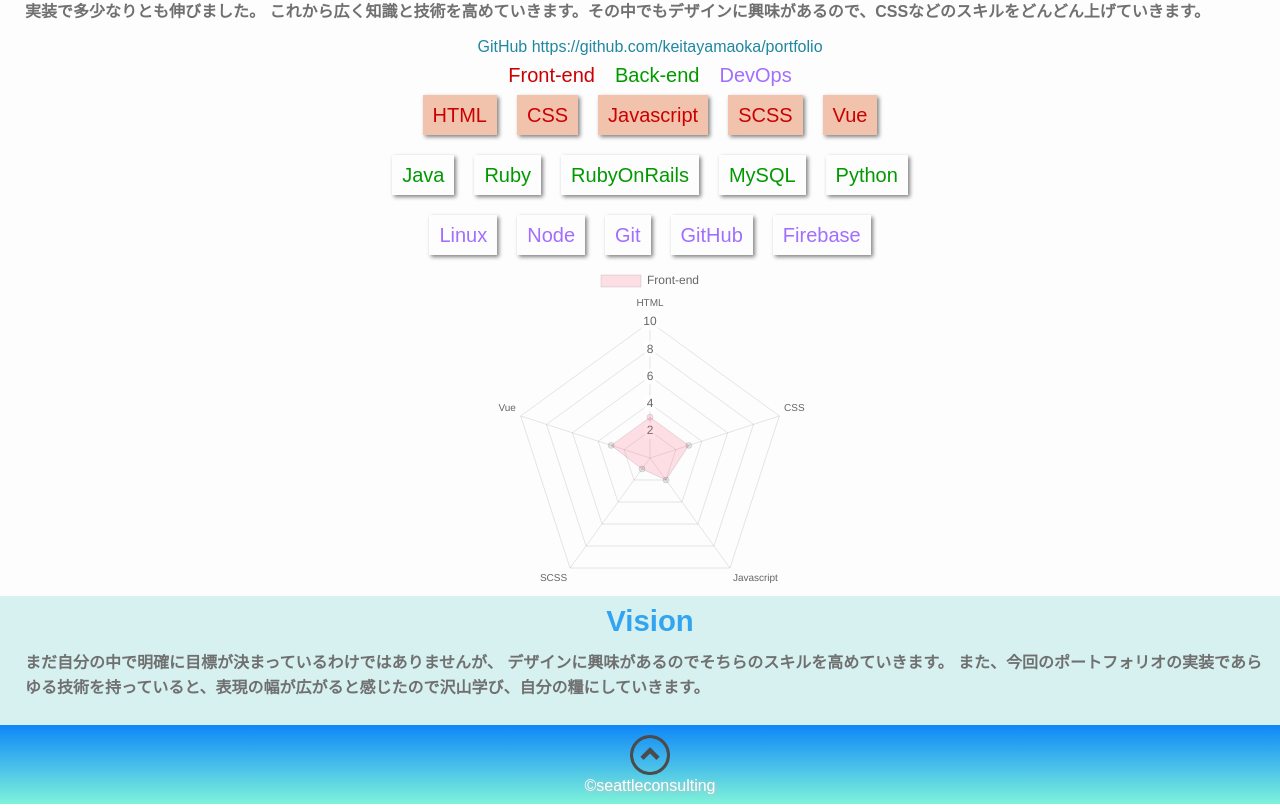
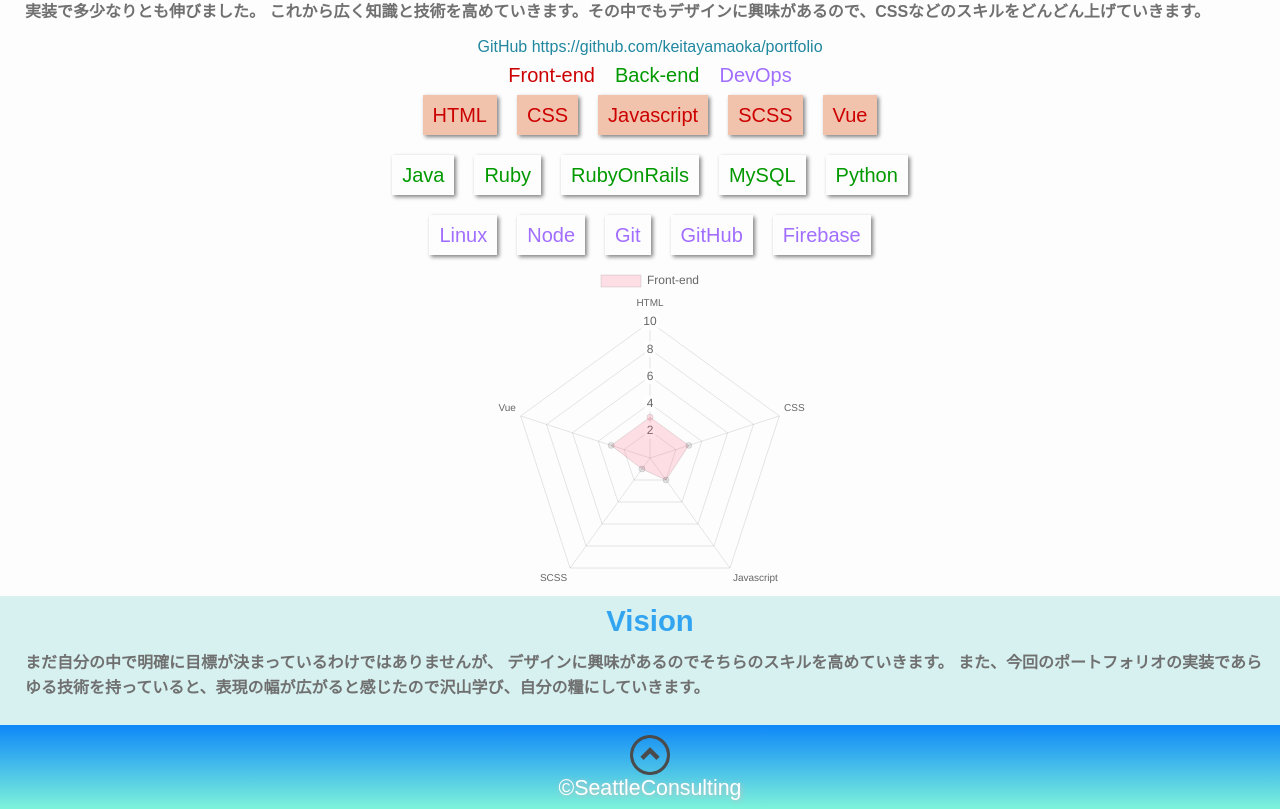
Before and after one commit to keitayamaoka/portfolio, a Vue app: page / in a window 1280 px wide. Shown: the part 566-1375 px from the top of the page. Built offline with nearby package versions, Linux system fonts and the light colour scheme; what vue-smoothscroll would draw is missing.

Commit message:
【ポートフォリオ実装】20200417

```diff
--- a/src/components/Footer.vue
+++ b/src/components/Footer.vue
@@ -8,7 +8,7 @@
       src="../assets/ue.png"
     ></a>
     <div class="footerCopyright">
-      &copy;seattleconsulting
+      &copy;SeattleConsulting
     </div>
   </div>
 </template>
@@ -43,6 +43,7 @@ export default {
 
 .footerCopyright {
   color: #fff;
+  font-size: 16pt;
   font-family: 'Noto Sans JP', sans-serif;
   text-shadow: 1px 1px 5px #c0c0c0;
 }
--- a/src/components/Skill.vue
+++ b/src/components/Skill.vue
@@ -170,7 +170,7 @@ export default {
 .skillCategories li {
   padding: 10px;
   font-family: 'Arial', sans-serif;
-  display: inline-flex;
+  display: inline-block;
   font-size: 20px;
 }
 
```
